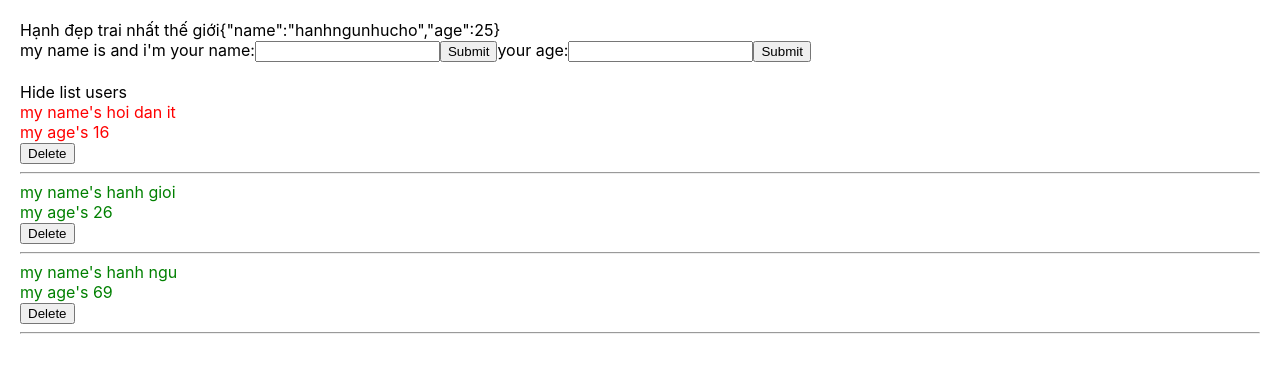
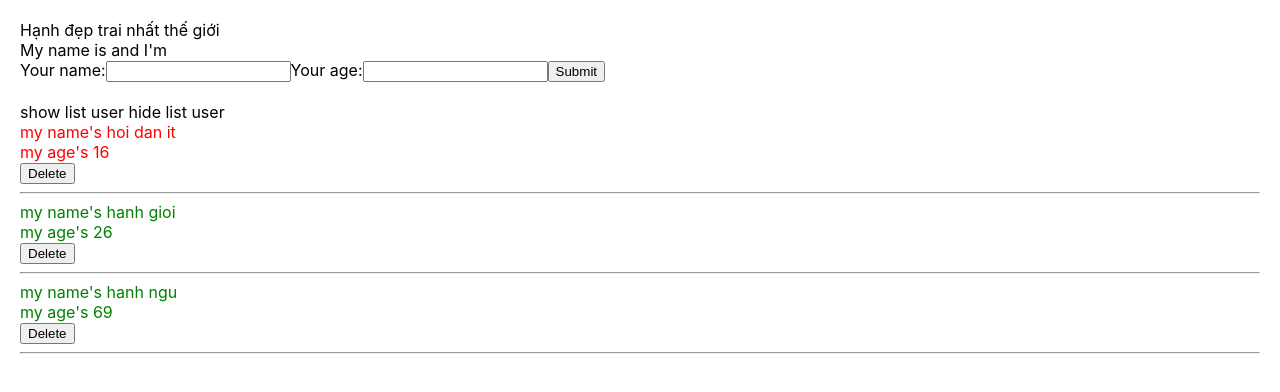
Before and after one commit to doanxhanh05-hue/react_hoidanit, a React (Create React App) app: page / in a window 1280 px wide. Shown: the top 392 px of the page. Built offline with nearby package versions, Linux system fonts and the light colour scheme.

Commit message:
'video37'

```diff
--- a/src/components/AddUserInfor.js
+++ b/src/components/AddUserInfor.js
@@ -1,58 +1,111 @@
-import React from 'react';
+import React, { useState } from 'react';
+// class AddUserInfor extends React.Component {
+//     state = {
+//         name: '',
+//         address: 'hoi dan it',
+//         age: '',
+//     };
+//     handleOnChangeInput = (event) => {
+//         this.setState({ name: event.target.value });
+//     }
+//     handleOnChangeAge = (event) => {
+//         this.setState({ age: event.target.value });
+//     }
+//     handleOnSubmit = (event) => {
+//         event.preventDefault();
+//         console.log(this.state);
+//         this.props.handleAddNewUser({
+//             id: Math.floor((Math.random() * 100) + 1) + 'random',
+//             name: this.state.name,
+//             age: this.state.age
+//         });
+//     }
+//     render() {
+//         return (
+//             <div>
+//                 <p>My name is {this.state.name} and I'm {this.state.age}</p>
+//                 <form onSubmit={(event) => this.handleOnSubmit(event)}>
+//                     <label>Your name:</label>
+//                     <input
+//                         type="text"
+//                         value={this.state.name}
+//                         onChange={(event) => this.handleOnChangeInput(event)}
+//                     />
+//                     <label>Your age:</label>
+//                     <input
+//                         type="text"
+//                         value={this.state.age}
+//                         onChange={(event) => this.handleOnChangeAge(event)}
+//                     />
+//                     <button>Submit</button>
+//                 </form>
+//             </div>
+//         );
+//     }
+// }
 
-class AddUserInfor extends React.Component {
-    state = {
-        name: '',
-        address: 'hoi dan it',
-        age: '',
-    };
+// render() {
+const AddUserInfor = (props) => {
+    const [name, setName] = useState('');
+    const [address, setAddress] = useState('hanh dep trai');
+    const [age, setAge] = useState('');
 
+    const handleOnChangeInput = (event) => {
+        setName(event.target.value);
+    }
 
+    const handleOnChangeAge = (event) => {
+        setAge(event.target.value);
+    }
 
-
-    // this.setState({
-    //     age: Math.floor((Math.random() * 100) + 1)
-    // })
-
-
-    handleOnChangeInput = (event) => {
-        this.setState({ name: event.target.value });
-
-    }
-    handleOnChangeAge = (event) => {
-        this.setState({
-            age: event.target.value
-        });
-
-    }
-    handleOnSubmit = (event) => {
+    const handleOnSubmit = (event) => {
         event.preventDefault();
-        console.log(this.state);
-        this.props.handleAddNewUser({
-            id: Math.florr((Math.random() * 100) + 1) + 'random',
-            name: this.state.name,
-            age: this.state.age
+        props.handleAddNewUser({
+            id: Math.floor((Math.random() * 100) + 1) + 'random',
+            name: name,
+            age: age
         });
     }
-    render() {
-        return (
-
-            <div>
-                my name is{this.state.name} and i'm {this.state.age}
-                <from onSubmit={(event) => this.handleOnSubmit(event)}>
-                    <lable>your name:</lable>
-                    <input type="text" value={this.state.name}
-                        onChange={(event) => this.handleOnChangeInput(event)}
-                    />
-                    <button>Submit</button>
-                    <lable>your age:</lable>
-                    <input type="text" value={this.state.age}
-                        onChange={(event) => this.handleOnChangeAge(event)}
-                    />
-                    <button>Submit</button>
-                </from>
-            </div>
-        )
-    }
+    return (
+        <div>
+            My name is {name} and I'm {age}
+            <form onSubmit={(event) => handleOnSubmit(event)}>
+                <label>Your name:</label>
+                <input
+                    type="text"
+                    value={name}
+                    onChange={(event) => handleOnChangeInput(event)}
+                />
+                <label>Your age:</label>
+                <input
+                    type="text"
+                    value={age}
+                    onChange={(event) => handleOnChangeAge(event)}
+                />
+                <button>Submit</button>
+            </form>
+        </div>
+    );
+    // }
+    //     return (
+    //         <div>
+    //             <p>My name is {this.state.name} and I'm {this.state.age}</p>
+    //             <form onSubmit={(event) => this.handleOnSubmit(event)}>
+    //                 <label>Your name:</label>
+    //                 <input
+    //                     type="text"
+    //                     value={this.state.name}
+    //                     onChange={(event) => this.handleOnChangeInput(event)}
+    //                 />
+    //                 <label>Your age:</label>
+    //                 <input
+    //                     type="text"
+    //                     value={this.state.age}
+    //                     onChange={(event) => this.handleOnChangeAge(event)}
+    //                 />
+    //                 <button>Submit</button>
+    //             </form>
+    //         </div>
+    //     )
 }
 export default AddUserInfor;
--- a/src/components/DisplayInfor.js
+++ b/src/components/DisplayInfor.js
@@ -1,35 +1,59 @@
-import React from 'react'
+import React, { useState } from 'react'
 import './DisplayInfor.scss';
 import logo from './../logo.svg';
-class DisplayInfor extends React.Component {
 
-    state = {
-        isShowListUser: true
+//stateless vs stateful
+// class DisplayInfor extends React.Component {
+
+//     render() {
+//         console.log('call me render');
+//         //const listUsers = this.props.listUsers
+//         // props => viết tắt properties
+//         //destructuring array/object
+//         const { listUsers } = this.props; //object
+//         // console.log(listUsers);
+//         // console.table(listUsers);
+//         return (
+//             <div className="display-infor-container">
+//                 {true &&
+//                     <div>
+//                         {listUsers.map((user, index) => {
+//                             return (
+//                                 <div key={user.id} className={user.age > 18 ? "green" : "red"}>
+//                                     <div>
+//                                         <div>my name's {user.name} </div>
+//                                         <div>my age's {user.age}</div>
+//                                     </div>
+//                                     <div>
+//                                         <button onClick={() => this.props.handleDeleteUser(user.id)}> Delete </button>
+//                                     </div>
+//                                     <hr />
+//                                 </div>
+//                             )
+//                         })}
+//                     </div>
+//                 }
+//             </div>
+//         )
+//     }
+// }
+const DisplayInfor = (props) => {
+    const { listUsers } = props; //object
+    const [isShowHideListUser, setShowHideListUser] = useState(true); // tham số đầu tiên lànhuwđịnh nghĩa 1 state bằng this
+    const handleUserHideListUser = () => {
+
+        setShowHideListUser(!isShowHideListUser);
     }
-    handleShowHide = () => {
-        this.setState({
-            isShowListUser: !this.state.isShowListUser
-        })
-    }
-    render() {
-        //const listUsers = this.props.listUsers
-        // props => viết tắt properties
-        //destructuring array/object
-        const { listUsers } = this.props; //object
-        // console.log(listUsers);
-        // console.table(listUsers);
     return (
         <div className="display-infor-container">
-                {/* <img src={logo} alt="" /> */}
             <div>
-                    <span onClick={this.handleShowHide}>
-                        {this.state.isShowListUser ? "Hide list users" : "Show list users"}
+                <span onClick={() => handleUserHideListUser()}>show list user
+                    {isShowHideListUser === true ? " hide list user" : " show list user"}
                 </span>
             </div>
-                {this.state.isShowListUser &&
+            {isShowHideListUser &&
                 <div>
                     {listUsers.map((user, index) => {
-
                         return (
                             <div key={user.id} className={user.age > 18 ? "green" : "red"}>
                                 <div>
@@ -37,22 +61,17 @@
                                     <div>my age's {user.age}</div>
                                 </div>
                                 <div>
-                                        <button onClick={() => this.props.handleDeleteUser(user.id)}> Delete </button>
+                                    <button onClick={() => props.handleDeleteUser(user.id)}> Delete </button>
                                 </div>
                                 <hr />
                             </div>
-
-
                         )
-
-
                     })}
-
                 </div>
             }
         </div>
     )
 
-    }
+
 }
 export default DisplayInfor;
--- a/src/components/MyComponent.js
+++ b/src/components/MyComponent.js
@@ -1,51 +1,76 @@
-import React from 'react';
+import React, { useState } from 'react';
 import AddUserInfor from './AddUserInfor';
 import DisplayInfor from './DisplayInfor';
 
-class MyComponent extends React.Component {
-    state = {
-        listUsers: [
+// class MyComponent extends React.Component {
+//     state = {
+//         listUsers: [
+//             { id: 1, name: "hoi dan it", age: "16" },
+//             { id: 2, name: "hanh gioi", age: "26" },
+//             { id: 3, name: "hanh ngu", age: "69" },
+//         ]
+//     }
+
+//     handleAddNewUser = (userObj) => {
+//         let listUsersClone = [...this.state.listUsers];
+//         console.log("check: ", listUsersClone);
+
+//         this.setState({
+//             listUsers: [userObj, ...listUsersClone]
+//         });
+//     }
+
+//     handleDeleteUser = (userId) => {
+//         let listUsersClone = this.state.listUsers.filter(item => item.id !== userId);
+//         this.setState({
+//             listUsers: listUsersClone
+//         });
+//     }
+
+// render() {
+// const test = { name: 'hanhngunhucho', age: 25 };
+
+// return (
+
+// );
+// }
+// }
+const MyComponent = (props) => {
+    const [listUsers, setlistUser] = useState(
+        [
             { id: 1, name: "hoi dan it", age: "16" },
             { id: 2, name: "hanh gioi", age: "26" },
             { id: 3, name: "hanh ngu", age: "69" },
         ]
+    );
+    const handleAddNewUser = (userObj) => {
+        setlistUser([userObj, ...listUsers])
+        // this.setState({
+        //     listUsers: [userObj, ...this.state.listUsers]
+        // });
     }
 
-    handleAddNewUser = (userObj) => {
-        let listUsersClone = [...this.state.listUsers];
-        console.log("check: ", listUsersClone);
-
-        this.setState({
-            listUsers: [userObj, ...listUsersClone]
-        });
+    const handleDeleteUser = (userId) => {
+        let listUsersClone = listUsers;
+        listUsersClone = listUsersClone.filter(item => item.id !== userId);
+        setlistUser(listUsersClone)
+        // this.setState({
+        //     listUsers: listUsersClone
+        // });
     }
-
-    handleDeleteUser = (userId) => {
-        let listUsersClone = this.state.listUsers.filter(item => item.id !== userId);
-        this.setState({
-            listUsers: listUsersClone
-        });
-    }
-
-    render() {
-        const test = { name: 'hanhngunhucho', age: 25 };
-
     return (
         <>
-                {JSON.stringify(test)}
             <br />
             <div className='a'>
-                    <AddUserInfor handleAddNewUser={this.handleAddNewUser} />
+                <AddUserInfor handleAddNewUser={handleAddNewUser} />
                 <br />
                 <DisplayInfor
-                        listUsers={this.state.listUsers}
-                        handleDeleteUser={this.handleDeleteUser}
+                    listUsers={listUsers}
+                    handleDeleteUser={handleDeleteUser}
                 />
             </div>
             <div className='b'></div>
         </>
-        );
+    )
 }
-}
-
 export default MyComponent;
```
Lines whose indentation alone changed are shown as unchanged.
